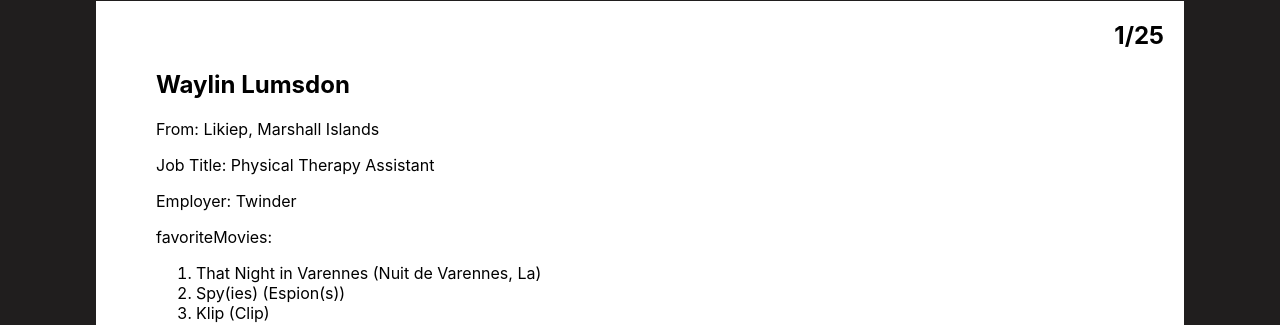
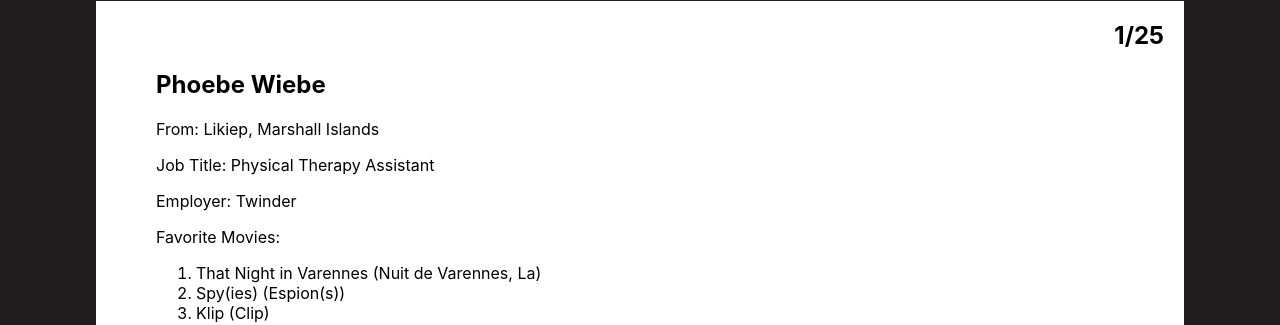
Before and after one commit to wiebejordan/react3-afternoon-project, a React (Create React App) app: page / in a window 1280 px wide. Shown: the part 212-537 px from the top of the page. Built offline with nearby package versions, Linux system fonts and the light colour scheme.

Commit message:
data displays correctly

```diff
--- a/src/App.js
+++ b/src/App.js
@@ -1,6 +1,6 @@
 import React, { Component } from 'react';
 import DataFormat from './Components/DataFormat';
-import DataCard from './Components/DataCard';
+import DataButtons from './Components/DataButtons';
 import data from './data';
 import './App.css';
 
@@ -11,9 +11,6 @@ class App extends Component{
   constructor(props){
     super(props);
 
-    this.state = {
-
-    }
   }
 
   render(){
@@ -26,12 +23,12 @@ class App extends Component{
 
         <div className='body'>
           <div className='card'>
-            <DataCard/>
+            <DataFormat/>
 
           </div>
           <div className='Buttons'>
-          <button>{'<'} Previous</button>
-          <button>Next {'>'}</button>
+          <button onClick={this.handleDecrement}>{'<'} Previous</button>
+          <button onClick={this.handleIncrement}>Next {'>'}</button>
           </div>
 
 
--- a/src/Components/DataCard.js
+++ b/src/Components/DataButtons.js
@@ -1,9 +1,9 @@
 import React, {Component} from "react";
 import DataFormat from './DataFormat'
-import DataCard from "./DataFormat";
 
 
-function dataCard(){
+
+function DataButtons(){
   return(
     <div>
       {DataFormat}
@@ -11,4 +11,4 @@ function dataCard(){
   )
 }
 
-export default DataCard;
+export default DataButtons;
--- a/src/Components/DataFormat.js
+++ b/src/Components/DataFormat.js
@@ -1,37 +1,64 @@
 import React, {Component} from 'react';
 import data from '../data';
 import './dataformat.css';
+import { render } from '@testing-library/react';
 
-function DataCard(){
-  let dataKey = Object.keys(data[0])
-  let dataVal = Object.values(data[0])
-  let movieString = dataVal[6].join(', ')
 
+class DataFormat extends Component{
+  constructor(props){
+    super(props);
+
+    this.state = {
+
+      person: data[0],
+      personID: 0
+    }
+
+  }
+
+componentDidMount(){
+    this.setState({person: data[`${this.state.personID}`]})
+
+}
+
+
+handleIncrement = () => {
+  this.setState({personID: this.state.personID +1})
+}
+
+handleDecrement = () => {
+
+  this.setState({personID: this.state.personID -1})
+}
+
+
+  render(){
+    const {id, name, city, country, employer, title, favoriteMovies} = this.state.person
   return(
     <div>
-    <h2 className='id'> {dataVal[0]}/25</h2>
+    <h2 className='id'> {id}/25</h2>
     <section>
 
-    <h2 className='name'> {dataVal[1]}</h2>
+  <h2 className='name'> {name.first} {name.last}</h2>
 
-    <p className='from'>From: {dataVal[2]}, {dataVal[3]} </p>
+    <p className='from'>From: {city}, {country} </p>
 
-    <p className='title'>Job Title: {dataVal[5]}</p>
+  <p className='title'>Job Title: {title}</p>
 
-    <p className='Employer'>Employer: {dataVal[4]}</p>
+  <p className='Employer'>Employer: {employer}</p>
 
 
 
-    <p className='fav-movies-key'>{dataKey[6]}:</p>
+    <p className='fav-movies-key'>Favorite Movies:</p>
     <ol>
-    <li >{data[0].favoriteMovies[0]} </li>
-    <li >{data[0].favoriteMovies[1]} </li>
-    <li >{data[0].favoriteMovies[2]} </li>
+    <li >{favoriteMovies[0]}</li>
+    <li >{favoriteMovies[1]} </li>
+    <li >{favoriteMovies[2]} </li>
     </ol>
     </section>
     </div>
   )
 }
+}
 
-
-export default DataCard
+export default DataFormat
--- a/src/data.js
+++ b/src/data.js
@@ -1,7 +1,7 @@
 const data = [
   {
     id: 1,
-    name: "Waylin Lumsdon",
+    name: { first: "Phoebe", last: "Wiebe" },
     city: "Likiep",
     country: "Marshall Islands",
     employer: "Twinder",
```
